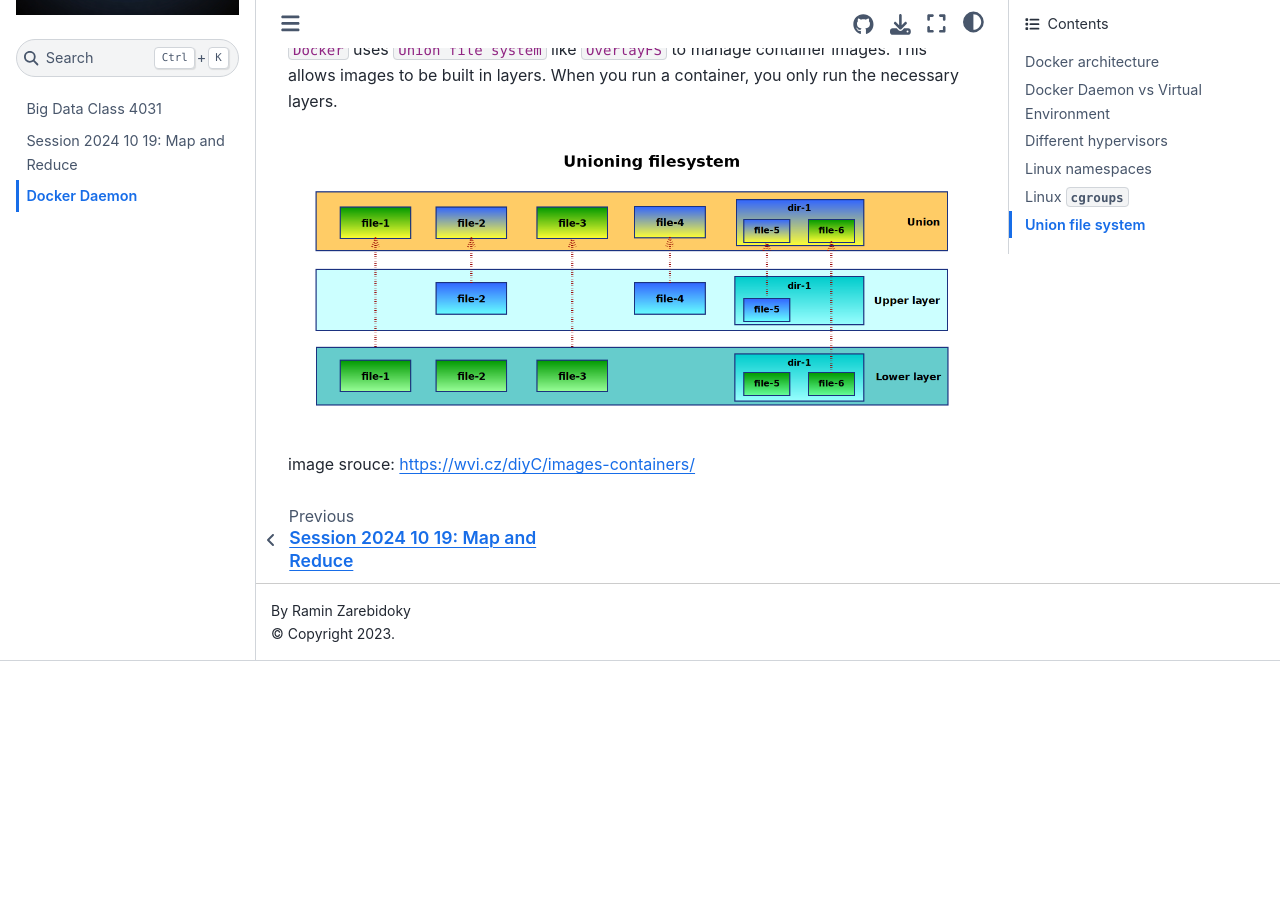
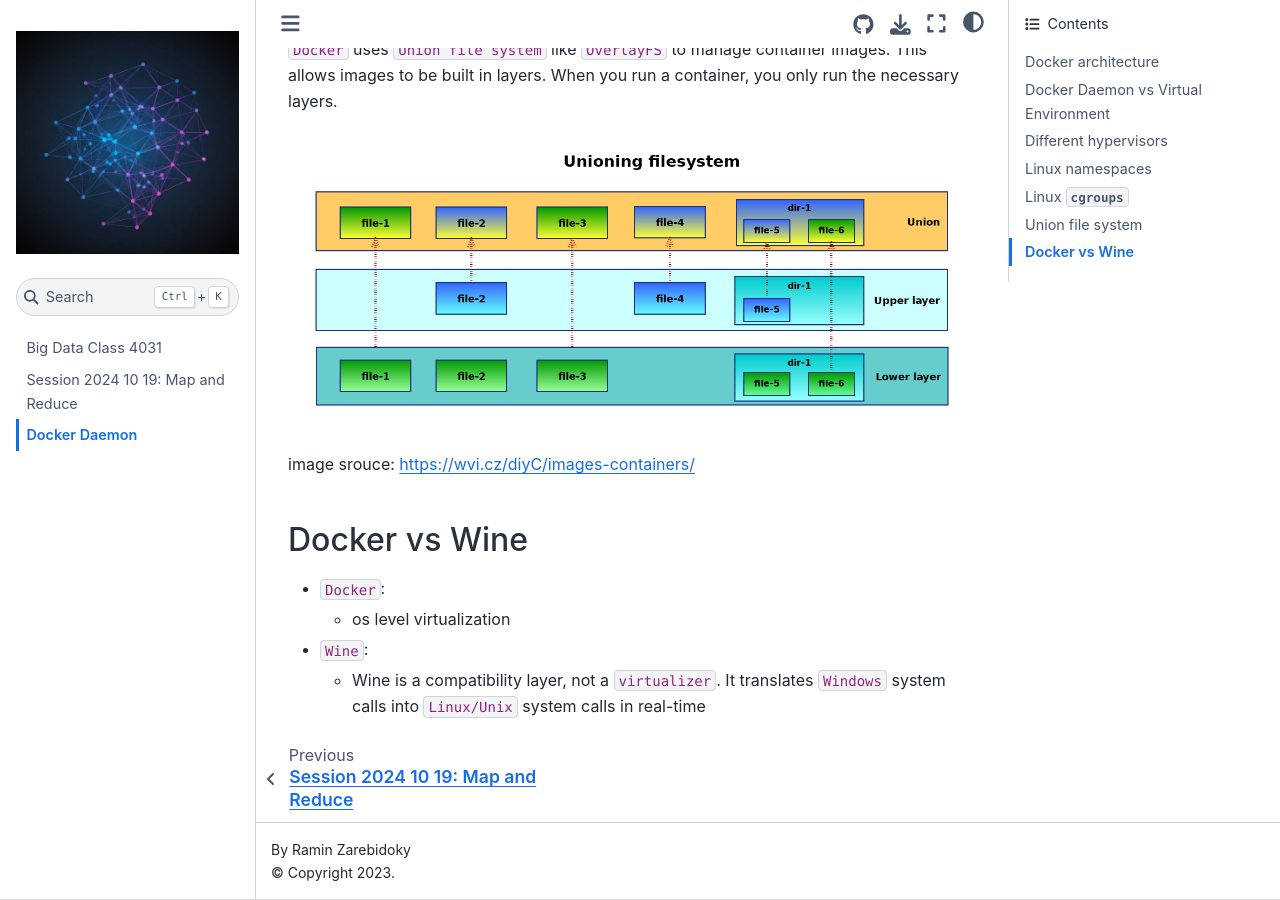
Before and after one commit to LiterallyTheOne/big_data_class_4031, a Jupyter Book: the page built from docs/docker_daemon.md, in a window 1280 px wide and 900 px high, scrolled down 4580 px. Built offline with Jupyter Book 1.0.4 settings and Sphinx 7.4.7 and the Sphinx Book theme 1.1.4, drawn with Linux system fonts in a browser that asks for light colours; before the commit the page ends 5241 px from its top, so only the background shows below that.

Commit message:
Add docker vs wine

```diff
--- a/docs/docker_daemon.md
+++ b/docs/docker_daemon.md
@@ -153,3 +153,11 @@ When you run a container, you only run the necessary layers.
 :::note
 image srouce: https://wvi.cz/diyC/images-containers/
 :::
+
+
+## Docker vs Wine
+
+* `Docker`:
+  * os level virtualization
+* `Wine`:
+  * Wine is a compatibility layer, not a `virtualizer`. It translates `Windows` system calls into `Linux/Unix` system calls in real-time
```
